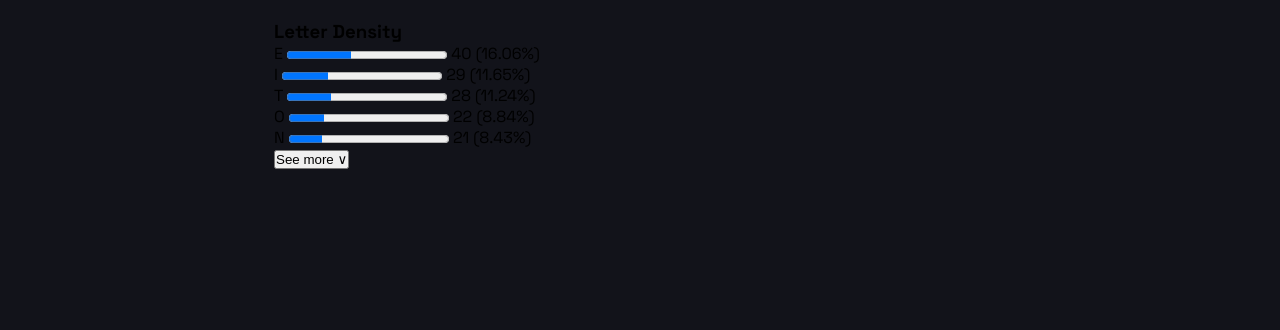
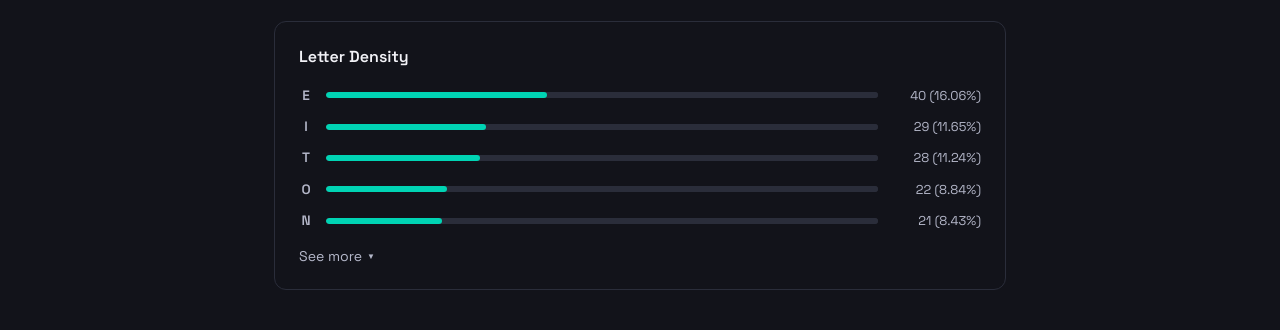
Before and after one commit to SofiaDeAlessandre/characterCounter-front-utn, a plain HTML site: page index.html in a window 1280 px wide. Shown: the part 639-969 px from the top of the page. Before the commit the page ends 848 px from the top, so only its background shows below. Drawn offline with Linux system fonts and the light colour scheme.

Commit message:
style: agregar estilos a sección 'Letter Density'

```diff
--- a/index.html
+++ b/index.html
@@ -15,7 +15,6 @@
 
   <!-- Body -->
   <body>
-
     <!-- Header -->
     <header>
       <div class="logo-title">
@@ -28,7 +27,6 @@
 
     <!-- Main -->
     <main>
-
       <!-- Hero -->
       <section class="hero">
         <h2 class="hero-title">
@@ -81,7 +79,11 @@
       </section>
       <!-- End Cards -->
 
-       <!--Letter Density-->
+      <!--Letter Density-->
+      <!-- Investigación -> <progress>: elemento nativo HTML para barras de progreso.
+  value= cantidad actual, max= valor máximo posible.
+  Se estiliza con pseudo-elementos por navegador (ver en 'styles.css') -->
+
       <section class="density">
         <h3 class="density-title">Letter Density</h3>
 
@@ -115,10 +117,12 @@
           <span class="density-count">21 (8.43%)</span>
         </div>
 
-        <button class="see-more">See more ∨</button>
+        <button class="see-more">
+          <span>See more</span>
+          <span class="see-more-icon">▼</span>
+        </button>
       </section>
       <!--End Letter Density-->
-
     </main>
     <!--End Main-->
   </body>
--- a/styles.css
+++ b/styles.css
@@ -13,7 +13,7 @@
   --color-border: #2a2d3a;
 
   /* Accent */
-  --color-bar: #d19bff;
+  --color-bar: var(--color-primary);
 
   /* Text */
   --text-primary: #f2f2f7;
@@ -40,6 +40,7 @@ header {
   justify-content: space-between;
   padding: 1rem 2rem;
   background-color: var(--color-bg);
+  border-bottom: 1px solid var(--color-border);
 }
 
 .logo-title {
@@ -156,8 +157,18 @@ main {
 .checkbox-label input[type="checkbox"] {
   width: 15px;
   height: 15px;
-  accent-color: var(--color-bar);
+  accent-color: var(--color-primary);
   cursor: pointer;
+  appearance: none;
+  -webkit-appearance: none;
+  border: 1.5px solid var(--text-secondary);
+  border-radius: 3px;
+  background-color: transparent;
+}
+
+.checkbox-label input[type="checkbox"]:checked {
+  background-color: var(--color-primary);
+  border-color: var(--color-primary);
 }
 
 .reading-time {
@@ -221,6 +232,105 @@ main {
   z-index: 1;
 }
 
+/* Letter Density */
+
+.density {
+  background-color: var(--color-surface);
+  border: 1px solid var(--color-border);
+  border-radius: var(--radius);
+  padding: 1.5rem;
+  display: flex;
+  flex-direction: column;
+  gap: 0.9rem;
+}
+
+.density-title {
+  font-size: 1rem;
+  font-weight: 600;
+  color: var(--text-primary);
+  margin-bottom: 0.3rem;
+}
+
+.density-row {
+  display: flex;
+  align-items: center;
+  gap: 0.8rem;
+}
+
+.density-letter {
+  font-size: 0.85rem;
+  font-weight: 600;
+  color: var(--text-secondary);
+  width: 14px;
+  text-align: center;
+  flex-shrink: 0;
+}
+
+.density-bar {
+  flex: 1;
+  height: 6px;
+  border-radius: 99px;
+  border: none;
+  appearance: none;
+  -webkit-appearance: none;
+  overflow: hidden;
+  background-color: var(--color-border);
+}
+
+/* Estilización de <progress> por navegador:
+  ::-webkit-progress-bar / ::-webkit-progress-value (Chrome/Safari)
+  ::-moz-progress-bar (Firefox)
+*/
+
+/* Firefox */
+.density-bar::-moz-progress-bar {
+  background-color: var(--color-bar);
+  border-radius: 99px;
+}
+
+/* Chrome / Safari */
+.density-bar::-webkit-progress-bar {
+  background-color: var(--color-border);
+  border-radius: 99px;
+}
+
+.density-bar::-webkit-progress-value {
+  background-color: var(--color-bar);
+  border-radius: 99px;
+}
+
+.density-count {
+  font-size: 0.8rem;
+  color: var(--text-secondary);
+  width: 90px;
+  text-align: right;
+  flex-shrink: 0;
+}
+
+.see-more {
+  display: flex;
+  align-items: center;
+  gap: 0.3rem;
+  background: none;
+  border: none;
+  color: var(--text-secondary);
+  font-family: "Space Grotesk", sans-serif;
+  font-size: 0.88rem;
+  cursor: pointer;
+  padding: 0;
+  margin-top: 0.2rem;
+  transition: color 0.2s;
+}
+
+.see-more-icon {
+  font-size: 0.5rem;
+  display: inline-block;
+}
+
+.see-more:hover {
+  color: var(--text-primary);
+}
+
 /* Responsive cards */
 
 @media (max-width: 600px) {
```
